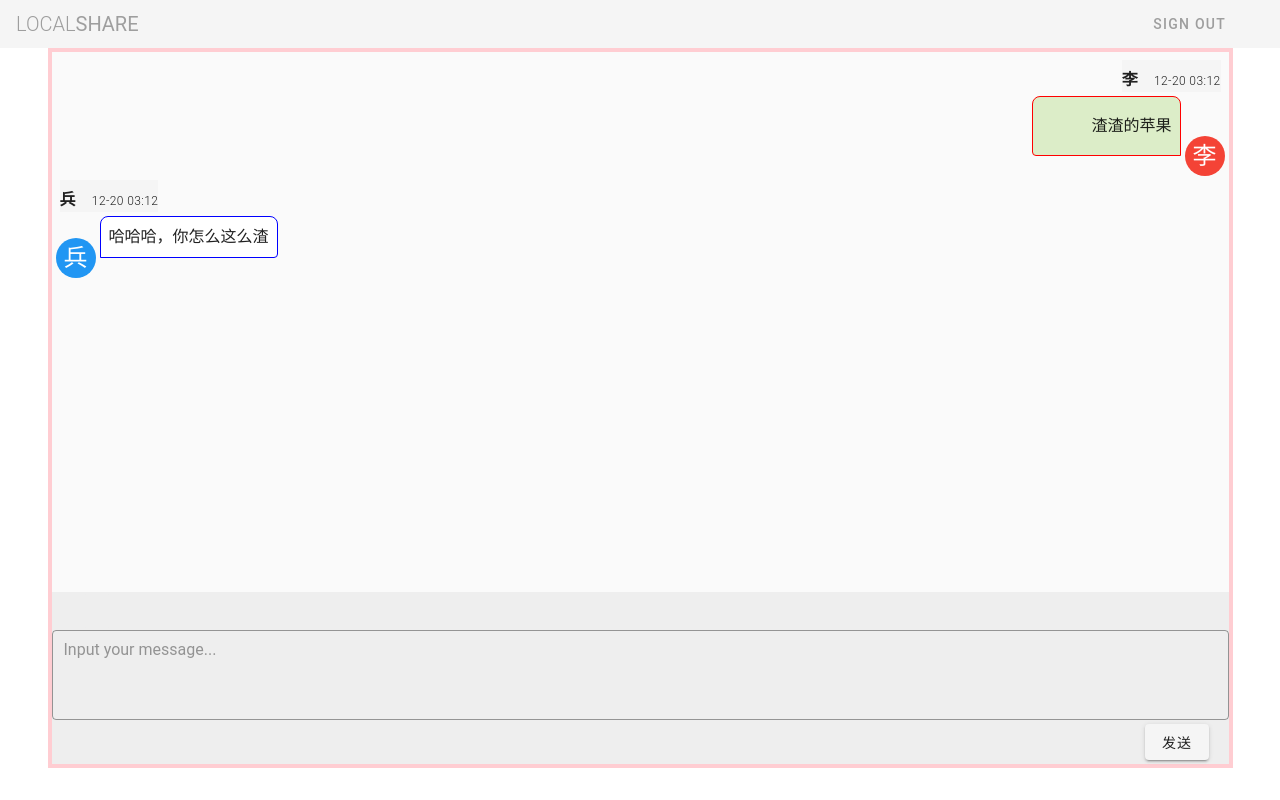
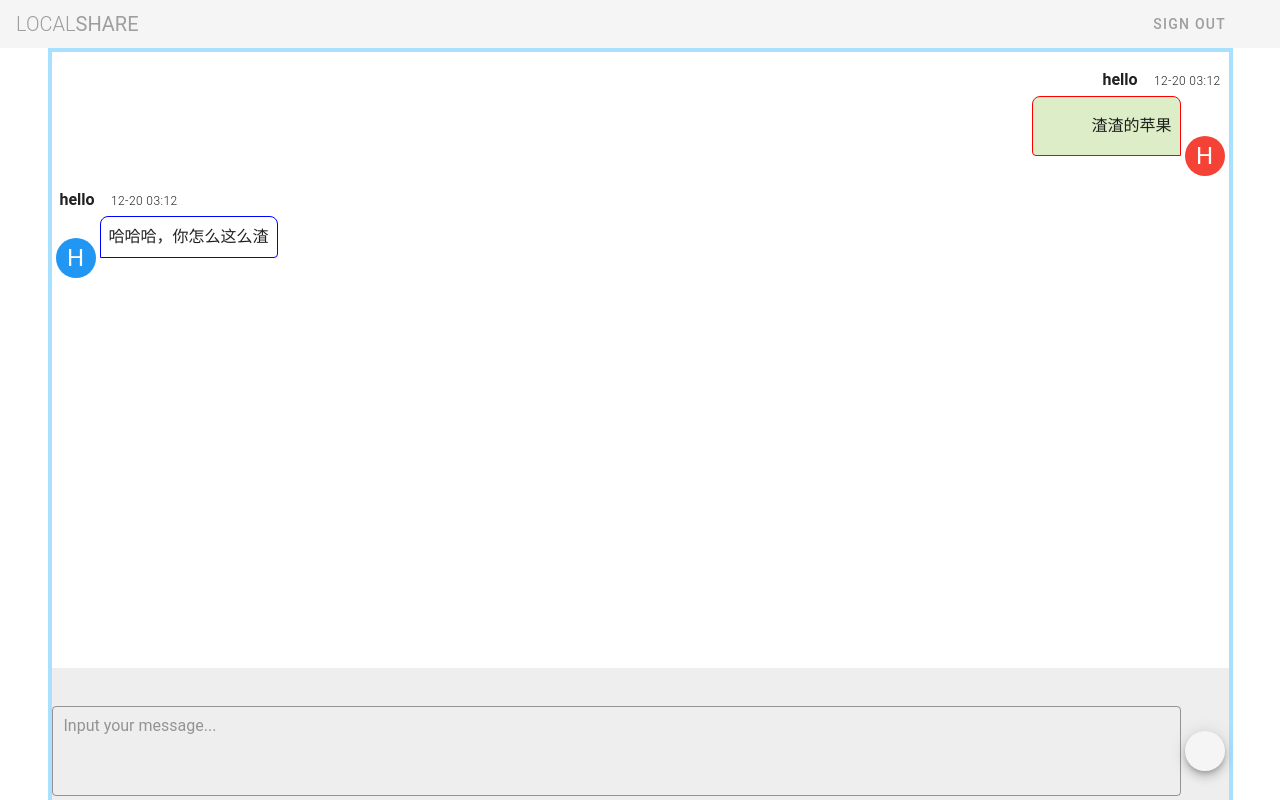
Before and after one commit to lylhw13/local-share, a Vue app in the folder message_window/: page /#/messagewindow in a window 1280 px wide. Built offline with nearby package versions, Linux system fonts and the light colour scheme; the HTML template or start-up script is replaced by a standard one.

Commit message:
chagne gui

```diff
--- a/message_window/src/App.vue
+++ b/message_window/src/App.vue
@@ -8,6 +8,7 @@
       <router-link to="*"></router-link>
       <router-view></router-view>
     </v-main>
+
   </v-app>
 </template>
 
@@ -27,6 +28,7 @@ export default {
 
   data: () => ({
     //
+    sheet: false,
   }),
 };
 </script>
--- a/message_window/src/components/MessageItem.vue
+++ b/message_window/src/components/MessageItem.vue
@@ -5,7 +5,7 @@
       class="pd-0 ma-1 d-flex flex-column"
       :class="message.receive ? 'align-start' : 'align-end'"
     >
-      <div class="grey lighten-4 pt-2">
+      <div class="white pt-2">
         <span v-bind:color="message.color" class="font-weight-bold"
           >{{ message.username }}&emsp;</span
         >
--- a/message_window/src/views/MainWindow.vue
+++ b/message_window/src/views/MainWindow.vue
@@ -1,13 +1,14 @@
 <template>
-  <v-container class="red lighten-4 pa-1" flex >
+  <v-container id="container" class="primary lighten-4 pa-1" flex fill-height align-start>
     <v-snackbar v-model="snackbar" :timeout="6000" top color="error">
       {{errorMsg}}
       <v-btn color="white" text @click="snackbar = false"><v-icon>mdi-close-circle-outline</v-icon></v-btn>
     </v-snackbar>
 
-    <div id="main">
-      <div id="messages-window">
-        <v-list color="grey lighten-5 pa-1" id="scrollable" v-bind:style="{ 'height': `calc(${mainHeight}vh - ${height}px - 8px)`}">
+    <!-- <div id="main"> -->
+      <div id="messages-window" v-bind:style="{'height': `${messageWindowHeight}px`}">
+        <v-list color="white pa-1 ma-0" id="scrollable" style="height:100%;" >
+        <!-- v-bind:style="{ 'height': `calc(${mainHeight}vh - ${height}px - 8px)`}"> -->
           <div id="message-row"
             v-for="(item, index) in messages"
             :key="index"
@@ -16,14 +17,16 @@
           </div>
         </v-list>
       </div>
+    <!-- </div> -->
 
-      <div id="input-window" ref="inputWindow" class="grey lighten-3" >
+          <div id="input-window" ref="inputWindow" class="grey lighten-3" v-bind:style="{ 'width': `${inputWindowWidth}px`}">
+          <!-- <div id="input-window" ref="inputWindow" class="grey lighten-3" v-bind:width=""> -->
           <div style="width:1rem;">
           <v-file-input v-model="inputFile" multiple chips show-size flat solo dense hide-details background-color="grey lighten-3" disable-input class="ma-0 pa-0" truncate-length="15"
             v-bind:disabled="inputText.length > 0">
           </v-file-input>
           </div>
-
+          <div class="d-flex flex-row pb-1">
             <v-textarea id="input"
               v-bind:rows="$vuetify.breakpoint.mobile ? 1 : 3"
               no-resize
@@ -37,11 +40,13 @@
             >
             </v-textarea>
 
-          <v-btn v-on:click="send" class="align-self-end ma-1 mr-5" v-bind:loading="loading">
-            发送
+            <v-btn v-on:click="send" fab small class="align-self-center ml-1 mr-1" v-bind:loading="loading">
+
+              <v-icon>mdi-send</v-icon>
             </v-btn>
+          </div>
 
-      </div>
+
       </div>
 
   </v-container>
@@ -65,6 +70,9 @@ export default {
       loading: false,
       errorMsg:"",
       snackbar: false,
+      sheet: false,
+      inputWindowWidth: 500,
+      messageWindowHeight: 500,
       // username: "",
       // messages: [],
       messages: [{
@@ -72,7 +80,7 @@ export default {
           data:"渣渣的苹果",
           time: Date.now(),
           receive: false,
-          username: "李",
+          username: "hello",
           color: "red",
           info: {
             path: "",
@@ -83,7 +91,7 @@ export default {
           data:"哈哈哈，你怎么这么渣",
           time: Date.now(),
           receive: true,
-          username: "兵",
+          username: "hello",
           color: "blue",
       }],
     };
@@ -104,7 +112,8 @@ export default {
         return 90
       else
         return 80
-    }
+    },
+
   },
 
   beforeCreate() {
@@ -112,11 +121,7 @@ export default {
       //     this.$router.push("/");
       // }
   },
-  // beforeMount() {
-  //     const currentUrl = new URL(window.location.href);
-  //     this.clientUrl = currentUrl.hostname + ':' + currentUrl.port
-  //     // console.log("current url is " + this.clientUrl)
-  // },
+
   mounted() {
     console.log("mainwindow mounted")
     // new message
@@ -133,22 +138,30 @@ export default {
       this.$router.push("/");
     }),
 
-    this.height =document.getElementById("input-window").offsetHeight
+    this.$nextTick(() => {
+      window.addEventListener('resize', this.onResize)
+      this.onResize()
+    })
+
+    // this.height =document.getElementById("input-window").offsetHeight
   },
-  // watch: {
-  //   messages:function(){
-  //     console.log("watch")
-  //     var container = this.$el.querySelector('#scrollable');
-  //       container.scrollTop = container.scrollHeight;
-  //   }
-  // },
-
   updated() {
         var container = this.$el.querySelector('#scrollable');
         container.scrollTop = container.scrollHeight;
   },
+  beforeDestroy() {
+    window.removeEventListener('resize', this.onResize);
+  },
 
   methods: {
+    onResize(){
+      this.inputWindowWidth = document.getElementById("container").offsetWidth - 8;
+      console.log(this.inputWindowWidth)
+      this.messageWindowHeight = window.innerHeight - document.getElementById("input-window").offsetHeight -8;
+      // console.log(window.innerHeight)
+      // console.log(document.getElementById("container").offsetHeight)
+      // console.log(document.getElementById("input-window").offsetHeight)
+    },
       loaded(){
         console.log("load finish")
         this.scrollUp()
@@ -245,17 +258,17 @@ export default {
   width: 100%;
   display: flex;
   flex-direction: column;
-  /* align-items: stretch; */
-  /* justify-content: space-between; */
 }
 #messages-window {
+  width: 100%;
   background-color: dark;
-  /* flex: 1; */
 }
 
 #input-window {
-  display: flex;
-  flex-direction: column;
+  position: fixed;
+  bottom: 0px;
+  z-index: 1;
+  background-color: aqua;
 }
 
 /* .v-textarea {
```
Lines whose indentation alone changed are shown as unchanged.
